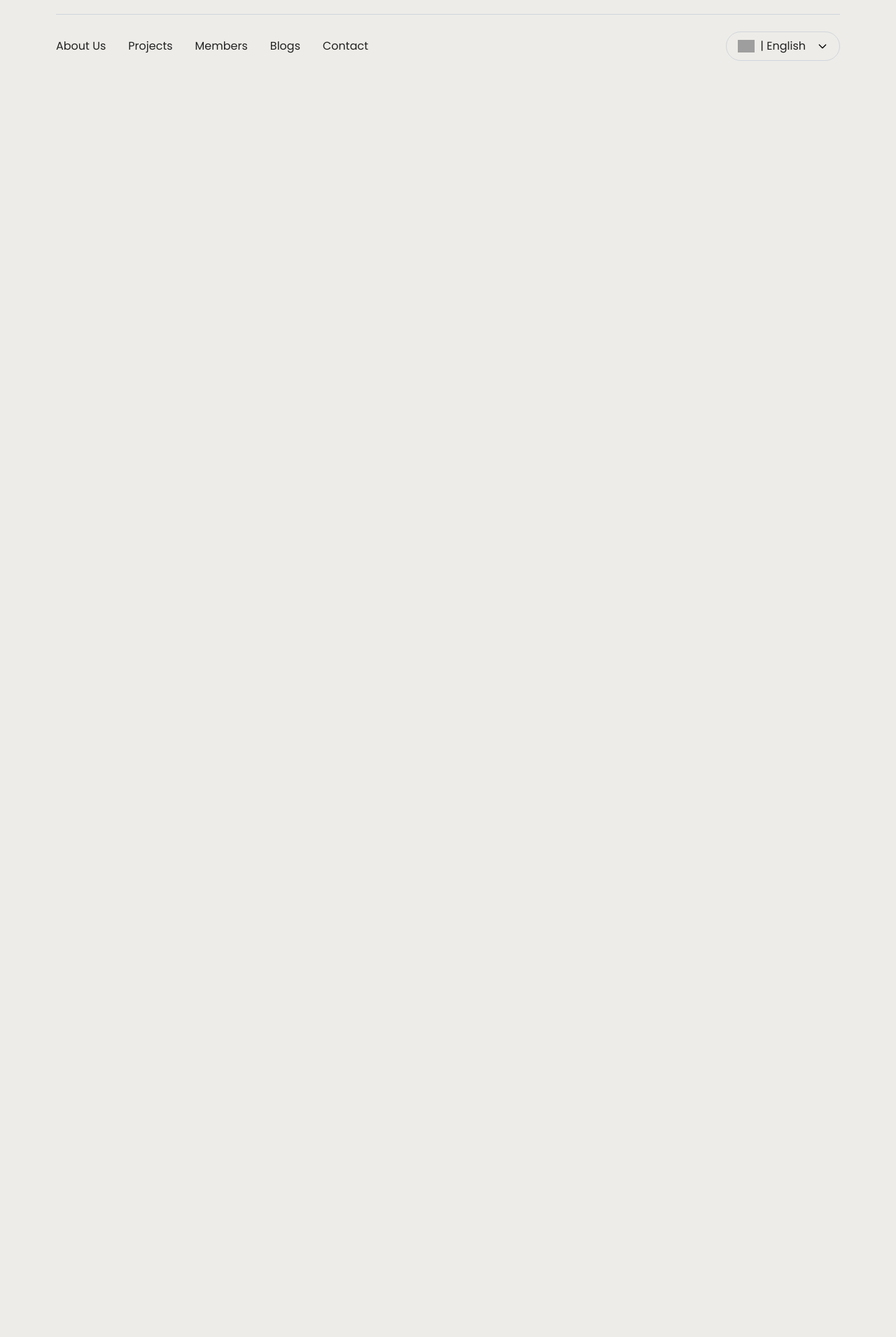
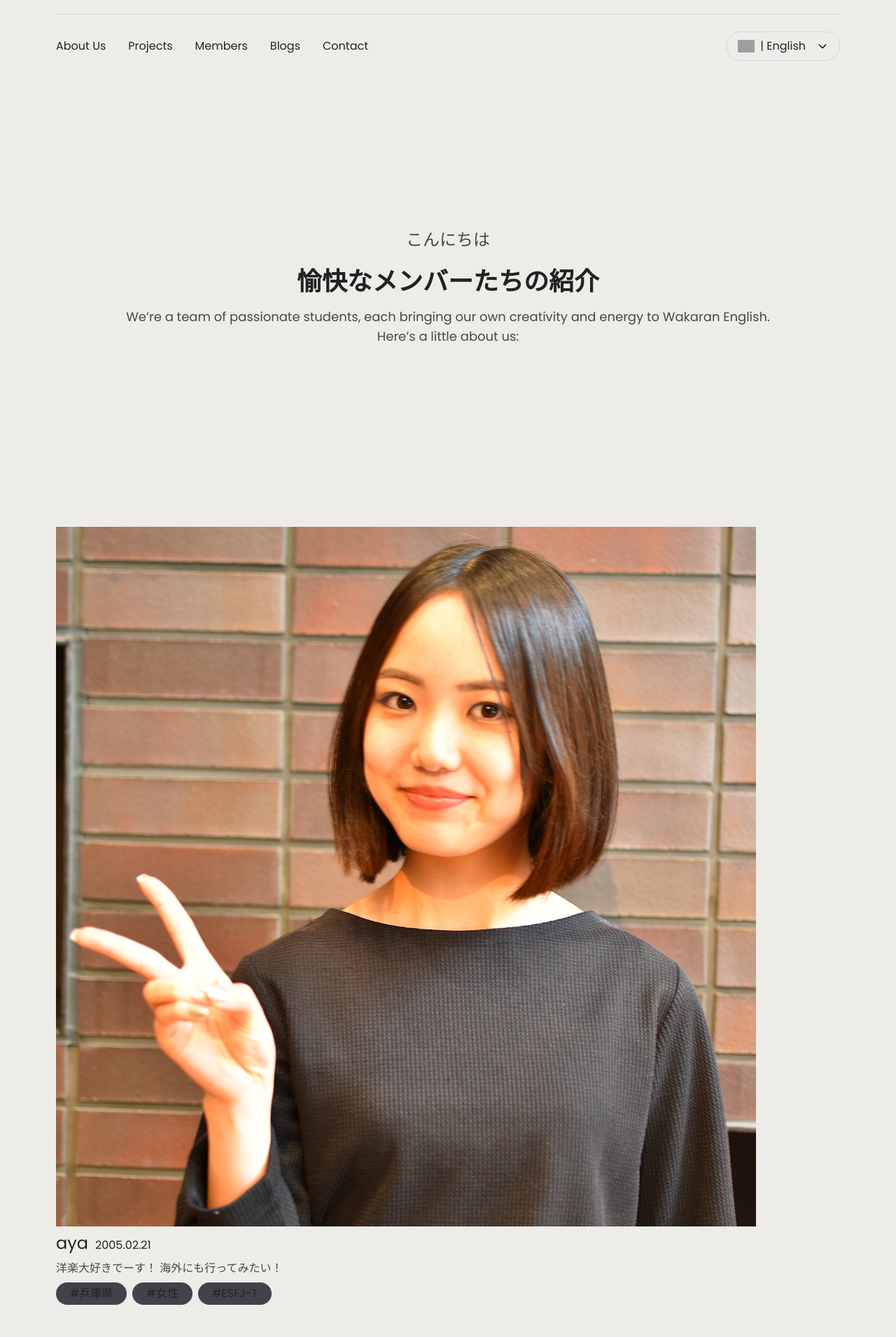
Before and after one commit to huynhnguyen1906/wakaran-english, a Next.js app: page /en in a window 1280 px wide. Shown: the part 160-2071 px from the top of the page at 70% size. Before the commit the page ends 800 px from the top, so only its background shows below. Built offline with nearby package versions, Linux system fonts and the light colour scheme; grey boxes are pictures that could not be loaded.

Commit message:
文章をど真ん中に固定させたままスクロールする動き完成

```diff
--- a/src/app/[locale]/page.tsx
+++ b/src/app/[locale]/page.tsx
@@ -1,9 +1,11 @@
 import Header from '@/components/Header'
+import Members from '@/components/Members'
 
 export default function HomePage() {
     return (
         <div className='w-full'>
             <Header />
+            <Members />
         </div>
     )
 }
--- /dev/null
+++ b/src/components/Members.tsx
@@ -0,0 +1,140 @@
+'use client'
+
+import Image from 'next/image'
+
+export default function Members() {
+    return (
+        <div className='relative top-0 mx-auto max-w-[1120px]'>
+            <div className='sticky top-0 z-50 flex flex-col items-center justify-center pt-48 text-center'>
+                <p className='mb-6 text-2xl'>こんにちは</p>
+                <h2 className='mb-4 text-4xl font-semibold'>愉快なメンバーたちの紹介</h2>
+                <p className='mb-[18px] px-24 text-lg'>
+                    We’re a team of passionate students, each bringing our own creativity and energy to Wakaran English.
+                    Here’s a little about us:
+                </p>
+            </div>
+            {/* aya */}
+            <div className='box-border flex items-center justify-start pt-[30vh]'>
+                <div className='w-[50%-60px]'>
+                    <Image
+                        src='/images/aya.webp'
+                        alt='ayaの写真'
+                        width={500}
+                        height={500}
+                        className='aspect-square w-full object-cover object-center'
+                    />
+                    <div className='flex flex-col gap-2 pt-2 pb-12'>
+                        <h3 className='text-2xl font-normal'>
+                            aya
+                            <span className='ml-2.5 text-base'>2005.02.21</span>
+                        </h3>
+                        <p className='text-base'>洋楽大好きでーす！ 海外にも行ってみたい！</p>
+                        <ul className='flex gap-2'>
+                            <li className='rounded-[80px] bg-[#43424A] px-5 py-1 text-base text-[#fefefe]'>#兵庫県</li>
+                            <li className='rounded-[80px] bg-[#43424A] px-5 py-1 text-base text-[#fefefe]'>#女性</li>
+                            <li className='rounded-[80px] bg-[#43424A] px-5 py-1 text-base text-[#fefefe]'>#ESFJ-T</li>
+                        </ul>
+                    </div>
+                </div>
+            </div>
+            {/* ふうたま */}
+            <div className='box-border flex items-center justify-end'>
+                <div className='w-[50%-60px]'>
+                    <Image
+                        src='/images/aya.webp'
+                        alt='ふうたまの写真(今はayaの写真)'
+                        width={500}
+                        height={500}
+                        className='aspect-square w-full object-cover object-center'
+                    />
+                    <div className='flex flex-col gap-2 pt-2 pb-12'>
+                        <h3 className='text-2xl font-normal'>
+                            ふうたま<span className='ml-2.5 text-base'>2005.09.11</span>
+                        </h3>
+                        <p className='text-base'>海外文化に興味があります!</p>
+                        <ul className='flex gap-2'>
+                            <li className='rounded-[80px] bg-[#43424A] px-5 py-1 text-base text-[#fefefe]'>#兵庫県</li>
+                            <li className='rounded-[80px] bg-[#43424A] px-5 py-1 text-base text-[#fefefe]'>#男性</li>
+                            <li className='rounded-[80px] bg-[#43424A] px-5 py-1 text-base text-[#fefefe]'>#ENFP-T</li>
+                        </ul>
+                    </div>
+                </div>
+            </div>
+            {/* いくちゃん */}
+            <div className='box-border flex items-center justify-start'>
+                <div className='w-[50%-60px]'>
+                    <Image
+                        src='/images/aya.webp'
+                        alt='いくちゃんの写真(今はayaの写真)'
+                        width={500}
+                        height={500}
+                        className='aspect-square w-full object-cover object-center'
+                    />
+                    <div className='flex flex-col gap-2 pt-2 pb-12'>
+                        <h3 className='text-2xl font-normal'>
+                            いくちゃん<span className='ml-2.5 text-base'>2002.03.11</span>
+                        </h3>
+                        <p className='text-base'>ヨーロッパに行ってみたい!!!</p>
+                        <ul className='flex gap-2'>
+                            <li className='rounded-[80px] bg-[#43424A] px-5 py-1 text-base text-[#fefefe]'>#沖縄県</li>
+                            <li className='rounded-[80px] bg-[#43424A] px-5 py-1 text-base text-[#fefefe]'>#男性</li>
+                            <li className='rounded-[80px] bg-[#43424A] px-5 py-1 text-base text-[#fefefe]'>#INFP-T</li>
+                        </ul>
+                    </div>
+                </div>
+            </div>
+            {/* HuYnH */}
+            <div className='box-border flex items-center justify-end'>
+                <div className='w-[50%-60px]'>
+                    <Image
+                        src='/images/aya.webp'
+                        alt='HuYnHの写真(今はayaの写真)'
+                        width={500}
+                        height={500}
+                        className='aspect-square w-full object-cover object-center'
+                    />
+                    <div className='flex flex-col gap-2 pt-2 pb-12'>
+                        <h3 className='text-2xl font-normal'>
+                            HuYnH<span className='ml-2.5 text-base'>2002.06.19</span>
+                        </h3>
+                        <p className='text-base'>日本で生活するのに精一杯です :((((</p>
+                        <ul className='flex gap-2'>
+                            <li className='rounded-[80px] bg-[#43424A] px-5 py-1 text-base text-[#fefefe]'>
+                                #ベトナム
+                            </li>
+                            <li className='rounded-[80px] bg-[#43424A] px-5 py-1 text-base text-[#fefefe]'>#男性</li>
+                            <li className='rounded-[80px] bg-[#43424A] px-5 py-1 text-base text-[#fefefe]'>#ENTP-A</li>
+                        </ul>
+                    </div>
+                </div>
+            </div>
+            {/* ユキ a.k.a Alex */}
+            <div className='box-border flex items-center justify-start pb-[80vh]'>
+                <div className='w-[50%-60px]'>
+                    <Image
+                        src='/images/aya.webp'
+                        alt='ユキの写真(今はayaの写真)'
+                        width={500}
+                        height={500}
+                        className='aspect-square w-full object-cover object-center'
+                    />
+                    <div className='flex flex-col gap-2 pt-2 pb-12'>
+                        <h3 className='text-2xl font-normal'>
+                            ユキ a.k.a Alex<span className='ml-2.5 text-base'>1999.08.29</span>
+                        </h3>
+                        <p className='text-base'>言語を勉強する時に一番大事なのは「Speaking」です!</p>
+                        <ul className='flex gap-2'>
+                            <li className='rounded-[80px] bg-[#43424A] px-5 py-1 text-base text-[#fefefe]'>
+                                #ミャンマー
+                            </li>
+                            <li className='rounded-[80px] bg-[#43424A] px-5 py-1 text-base text-[#fefefe]'>
+                                #Non-Binary
+                            </li>
+                            <li className='rounded-[80px] bg-[#43424A] px-5 py-1 text-base text-[#fefefe]'>#ENFJ</li>
+                        </ul>
+                    </div>
+                </div>
+            </div>
+        </div>
+    )
+}
```
Also changed, not shown: public/images/aya.webp (added).
